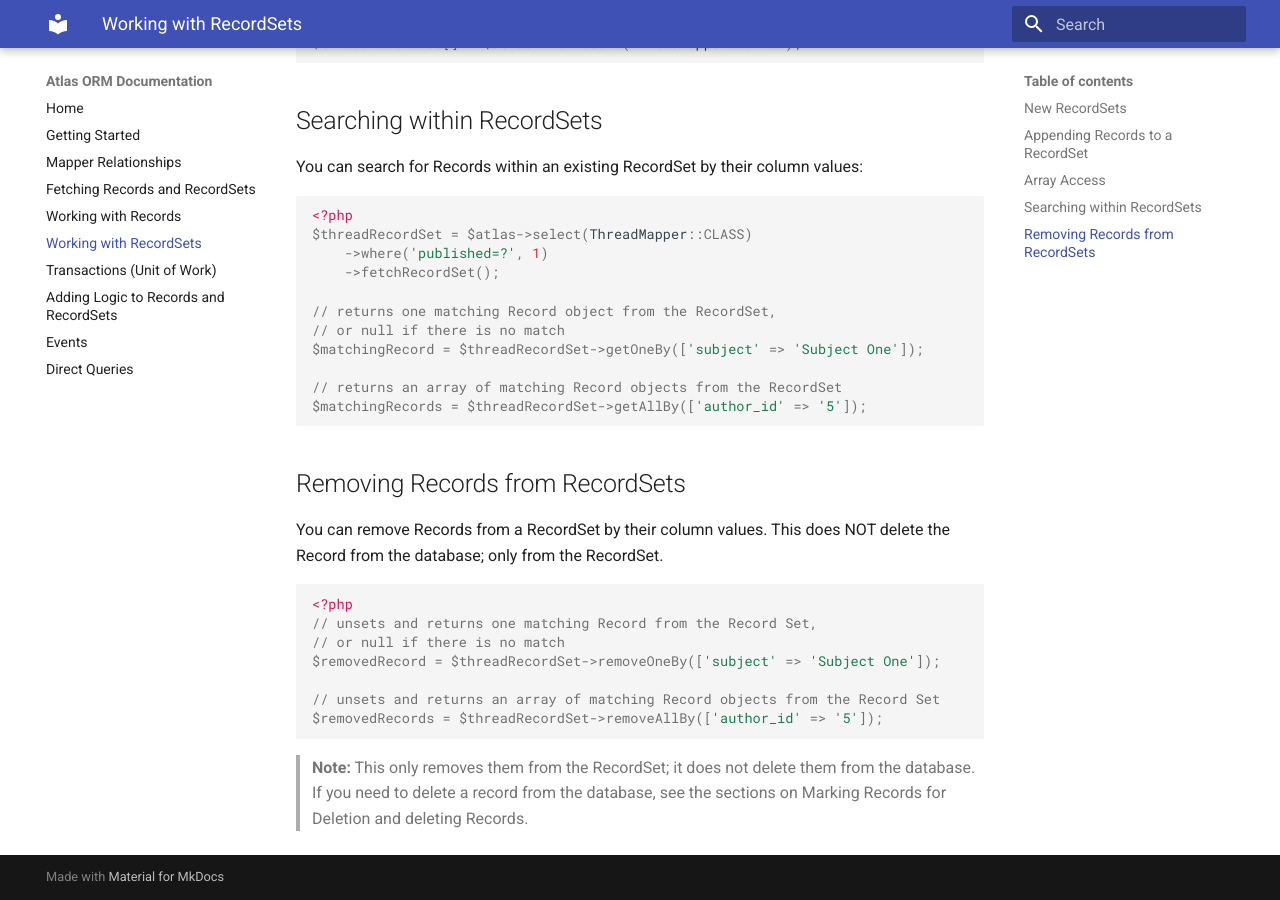
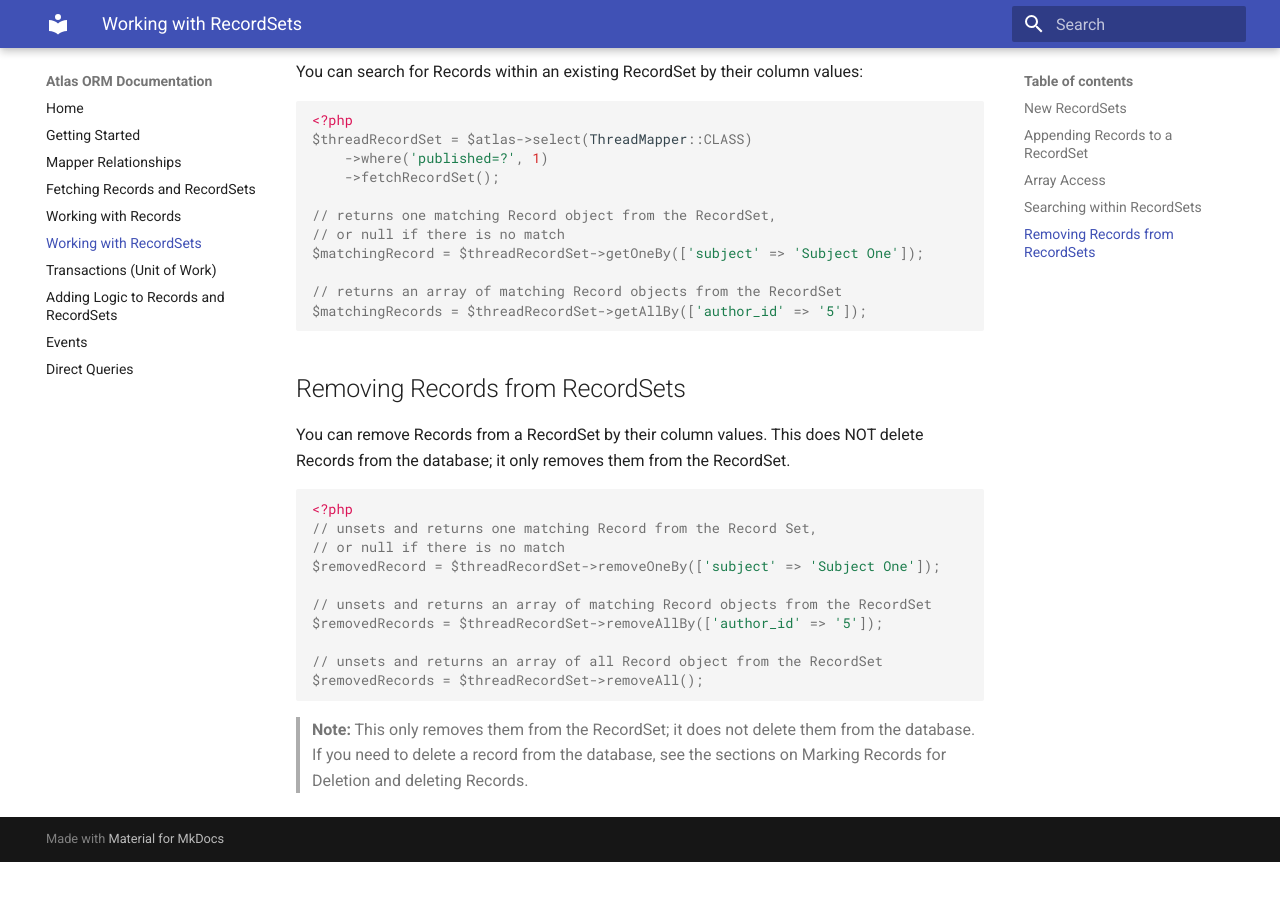
Before and after one commit to atlasphp/Atlas.Orm, an MkDocs documentation site: the page built from docs/record-sets.md, in a window 1280 px wide and 900 px high, scrolled down 1333 px. Built offline with MkDocs 1.6.1 and Material for MkDocs 9.7.7, drawn with Linux system fonts in a browser that asks for light colours; old or Windows-style settings are respelled for this version of MkDocs; after the commit the page ends 2195 px from its top, so only the background shows below that; some of the changed text lies outside the part shown.

Commit message:
add removeAll(), and no need to check for RecordSet

````diff
--- a/docs/record-sets.md
+++ b/docs/record-sets.md
@@ -84,7 +79,7 @@ $matchingRecords = $threadRecordSet->getAllBy(['author_id' => '5']);
 ## Removing Records from RecordSets
 
 You can remove Records from a RecordSet by their column values. This does NOT
-delete the Record from the database; only from the RecordSet.
+delete Records from the database; it only removes them from the RecordSet.
 
 ```php
 <?php
@@ -92,8 +87,11 @@ delete the Record from the database; only from the RecordSet.
 // or null if there is no match
 $removedRecord = $threadRecordSet->removeOneBy(['subject' => 'Subject One']);
 
-// unsets and returns an array of matching Record objects from the Record Set
+// unsets and returns an array of matching Record objects from the RecordSet
 $removedRecords = $threadRecordSet->removeAllBy(['author_id' => '5']);
+
+// unsets and returns an array of all Record object from the RecordSet
+$removedRecords = $threadRecordSet->removeAll();
 ```
 
 > **Note:**
````
Also changed, not shown: other parts of docs/record-sets.md (+0 -5 lines).
